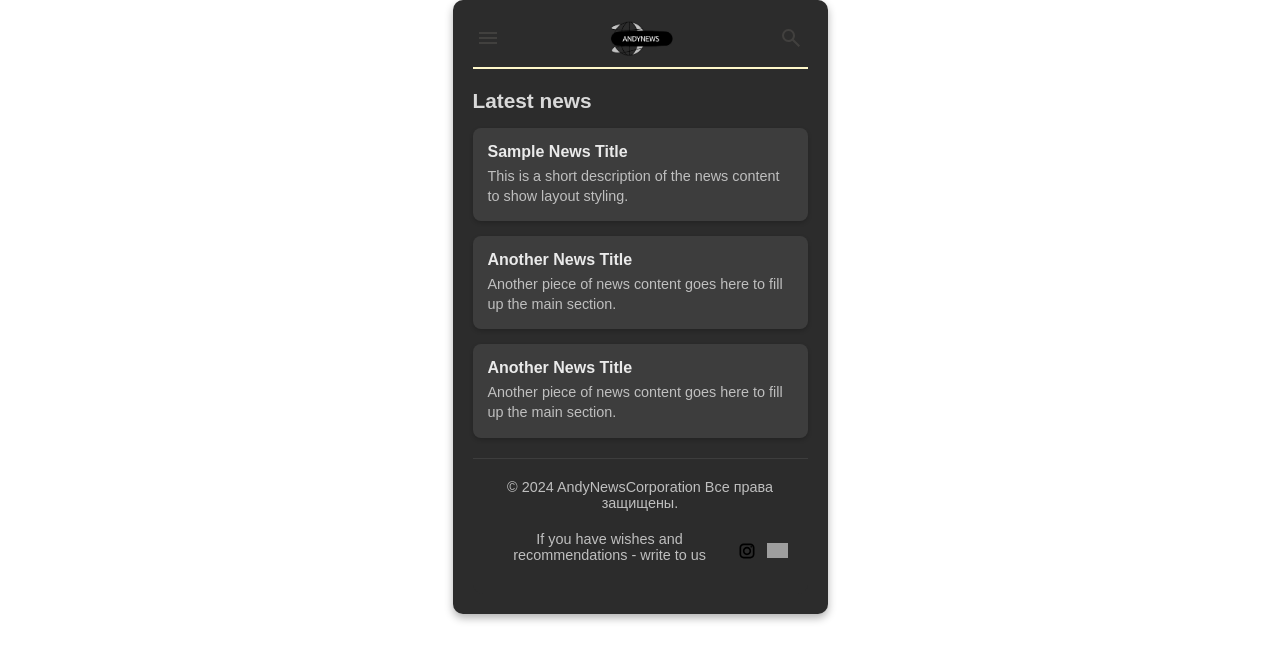
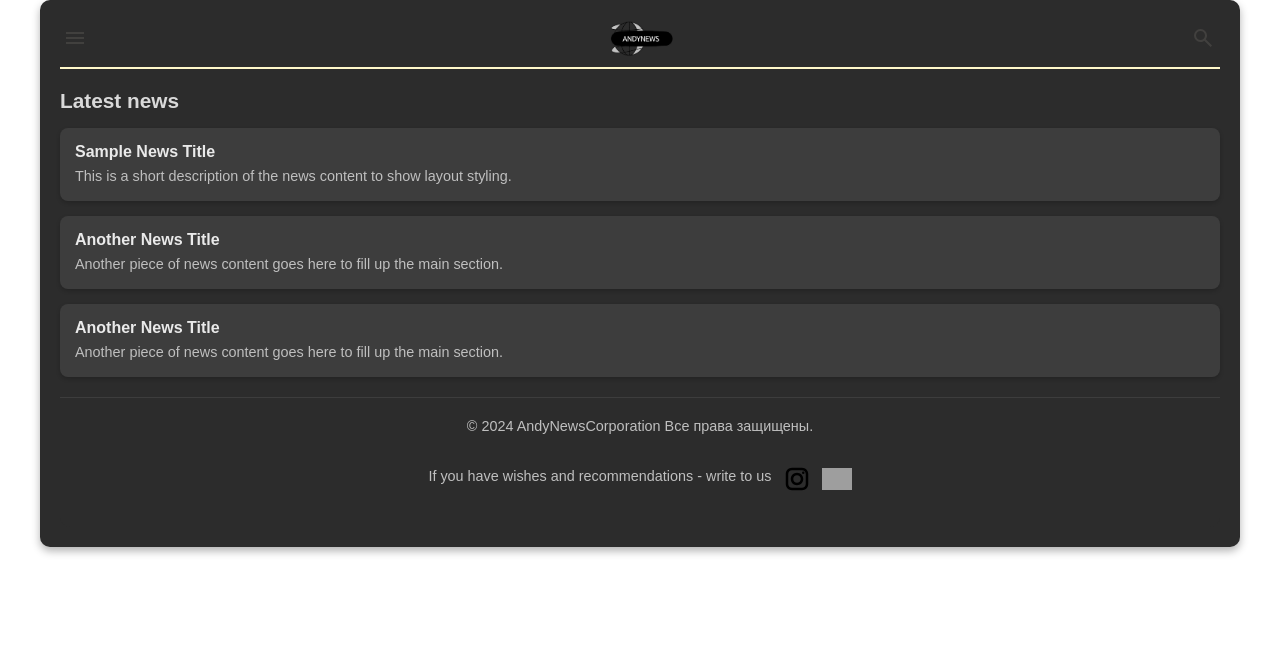
Before and after one commit to Andy33377/project, a Vue app: page / in a window 1280 px wide. Shown: the top 660 px of the page. Built offline with nearby package versions, Linux system fonts and the light colour scheme; grey boxes are pictures that could not be loaded.

Commit message:
fix styles

```diff
--- a/src/App.vue
+++ b/src/App.vue
@@ -108,28 +108,6 @@ export default {
 </script>
 
 <style scoped>
-* {
-  margin: 0;
-  padding: 0;
-  box-sizing: border-box;
-  font-family: Arial, sans-serif;
-}
-
-body {
-  margin: 0 !important;
-  padding: 0;
-}
-
-.container {
-  width: 375px;
-  margin: 0 auto;
-  background-color: #2c2c2c;
-  color: #e0e0e0;
-  padding: 20px;
-  border-radius: 10px;
-  box-shadow: 0 4px 8px rgba(0, 0, 0, 0.3);
-}
-
 .header {
   display: flex;
   justify-content: space-between;
@@ -234,14 +212,6 @@ hr {
   display: none;
 }
 
-@keyframes borderExpand {
-  0% {
-    width: 0;
-  }
-  100% {
-    width: 100%;
-  }
-}
 .footer {
   background-color: #2c2c2c;
   color: #e0e0e0;
--- a/src/styles/animations.css
+++ b/src/styles/animations.css
@@ -2,10 +2,8 @@
   0% {
     width: 0;
   }
-  50% {
+
+  100% {
     width: 100%;
   }
-  100% {
-    width: 80%;
-  }
 }
--- a/src/styles/index.css
+++ b/src/styles/index.css
@@ -9,12 +9,13 @@
 }
 
 body {
-  margin: 0 !important;
+  margin: 0;
   padding: 0;
 }
 
 .container {
-  width: 375px;
+  max-width: 1200px;
+  margin: 0 auto;
   background-color: #2c2c2c;
   color: #e0e0e0;
   padding: 20px;
```
